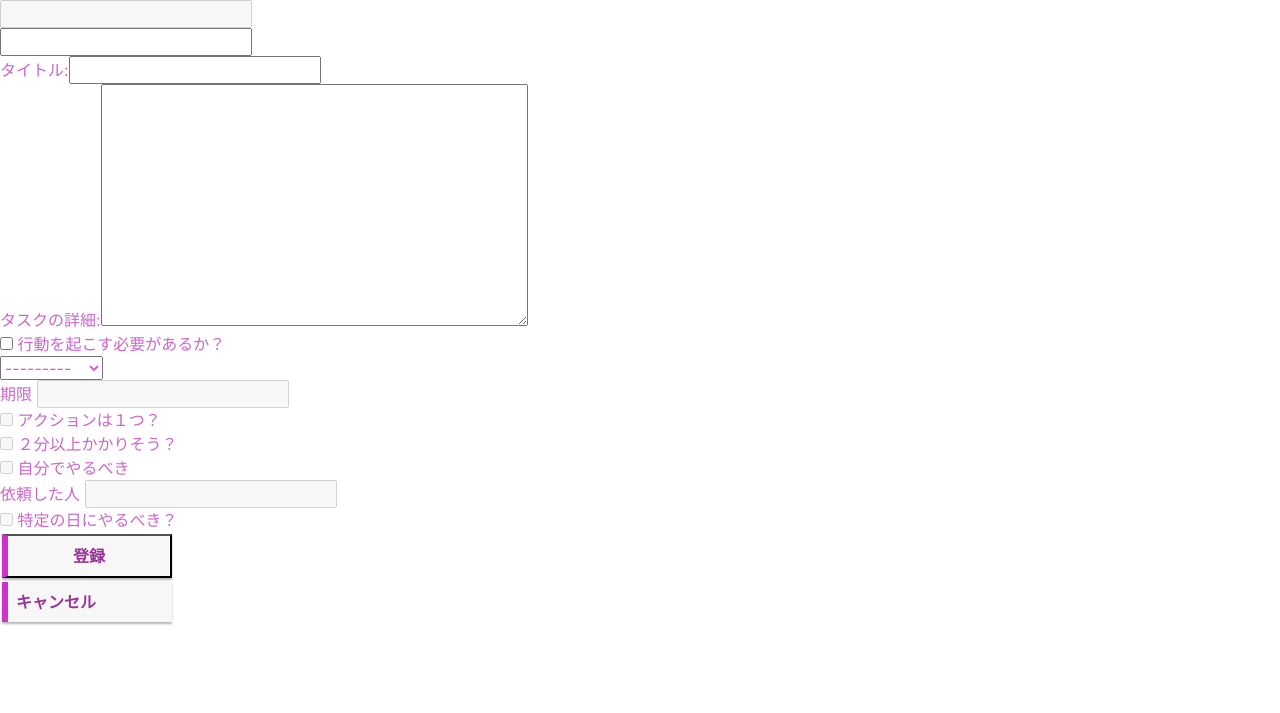
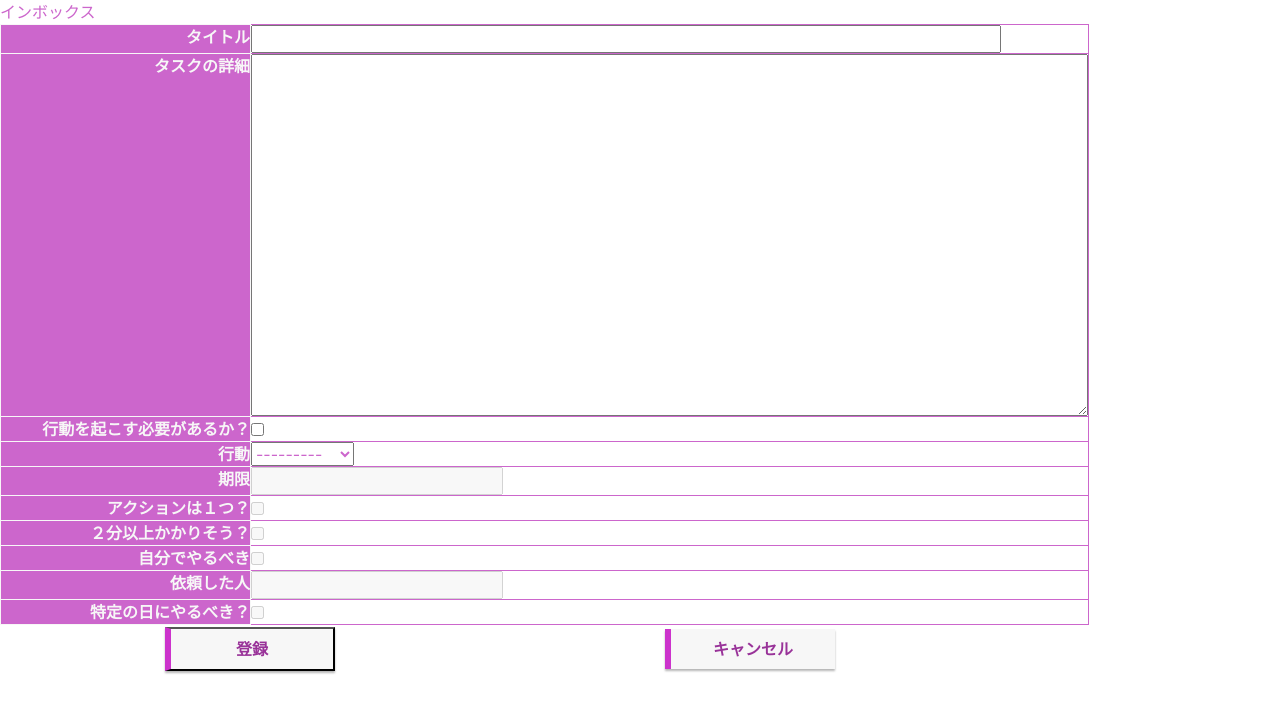
Before and after one commit to Ryuk-Togo/amenotorifune, a Django app: page /susanowo/inbox/ in a window 1280 px wide. Shown: the top 713 px of the page. Run offline with Django 3.2, Linux system fonts and the light colour scheme; some libraries are stand-ins or nearby versions.

Commit message:
インボックスの見た目を修正

```diff
--- a/susanowo/forms/inboxModelForm.py
+++ b/susanowo/forms/inboxModelForm.py
@@ -24,6 +24,6 @@ class InboxModelForm(forms.ModelForm):
     class Meta:
         model = TTodo
         fields = '__all__'
-        # widgets = {
-        #     'delivery_date': forms.SelectDateWidget
-        # }
+        widgets = {
+            'discription': forms.Textarea(attrs={'rows':15, 'cols':80}),
+        }
--- a/susanowo/static/css/susanowo.css
+++ b/susanowo/static/css/susanowo.css
@@ -101,6 +101,7 @@ table.list_class {
 	border:0px solid #CC66CC;
 	border-collapse:collapse;
 	table-layout:fixed;
+	text-align: center;
 }
 
 table.list_class td{
@@ -113,6 +114,19 @@ table.list_class th{
 	background-color:#CC66CC;
 	color:#f7f7f7;
 }
+
+table.simple_class td{
+	border:1px solid #CC66CC;
+}
+
+table.simple_class th{
+	border:1px solid #f7f7f7;
+	vertical-align:top;
+	text-align:right;
+	background-color:#CC66CC;
+	color:#f7f7f7;
+}
+
 /*table.list_class tr:nth-child(odd)  td{
 	background-color:#f7f7f7;
 }
--- /dev/null
+++ b/susanowo/static/css/susanowo/inbox.css
@@ -0,0 +1,3 @@
+#id_title {
+    width: 750px;
+}
--- a/templates/susanowo/inbox.html
+++ b/templates/susanowo/inbox.html
@@ -6,23 +6,34 @@
 
 {% block body %}
 <script src="{% static 'js/susanowo/inbox.js' %}" ></script>
+<link rel="stylesheet" href="{% static 'css/susanowo/inbox.css' %}" >
+
+<div id="header">
+    インボックス
+</div>
 
 <form method="post" action="{% url 'susanowo:inboxupd' %}">
     {% csrf_token %}
-    <ul class="menu_list">
-        <li>{{form.user_id}}</li>
-        <li>{{form.category}}</li>
-
-        <li>{{form.title.label}}:{{form.title}}</li>
-
-        <li>{{form.discription.label}}:{{form.discription}}</li>
-
-        <li>{{form.should_action}}
-        {{form.should_action.label}}</li>
-        <li>{{form.action_selection}}</li>
-
-        <li>{{form.delivery_date.label}}
-        {{form.delivery_date}}</li>
+    <table class="simple_class">
+        <tr>
+            <th style="width:250px">{{form.title.label}}</th>
+            <td style="width:750px">{{form.title}}</td>
+        </tr>
+        <tr>
+            <th>{{form.discription.label}}</th>
+            <td>{{form.discription}}</li>
+        </tr>
+        <tr>
+            <th>{{form.should_action.label}}</th>
+            <td>{{form.should_action}}</td>
+        </tr>
+        <tr>
+            <th>{{form.action_selection.label}}</th>
+            <td>{{form.action_selection}}</td>
+        </tr>
+        <tr>
+            <th>{{form.delivery_date.label}}</th>
+            <td>{{form.delivery_date}}</td>
             <script>
                 $(function () {
                     // 日付は、年-月-日 の形式でお願いする。
@@ -33,29 +44,35 @@
                     });
                 });
             </script>
+        </tr>
+        <tr>
+            <th>{{form.single_action.label}}</th>
+            <td>{{form.single_action}}</td>
+        </tr>
+        <tr>
+            <th>{{form.can_do_tow_minite.label}}</th>
+            <td>{{form.can_do_tow_minite}}</td>
+        </tr>
+        <tr>
+            <th>{{form.should_myself.label}}</th>
+            <td>{{form.should_myself}}</td>
+        </tr>
+        <tr>
+            <th>{{form.request_pertner.label}}</th>
+            <td>{{form.request_pertner}}</td>
+        </tr>
+        <tr>
+            <th>{{form.should_do_oneday.label}}</th>
+            <td>{{form.should_do_oneday}}</yd>
+        </tr>
+    </table>
 
-        <li>{{form.single_action}}
-        {{form.single_action.label}}</li>
-
-        <li>{{form.can_do_tow_minite}}
-        {{form.can_do_tow_minite.label}}</li>
-
-        <li>{{form.should_myself}}
-            {{form.should_myself.label}}</li>
-
-        <li>{{form.request_pertner.label}}
-        {{form.request_pertner}}</li>
-
-        <li>{{form.should_do_oneday}}
-        {{form.should_do_oneday.label}}</li>
-    </ul>
-
-    <div id="controller">
-        <ul class="">
-            <li><input type="submit" value="登録" class="square_btn" /></li>
-            <li><a href="/susanowo/index" class="square_btn">キャンセル</a></li>
-        </ul>
-    </div>
+    <table id="controller">
+        <tr>
+            <td style="width:500px;text-align:center;"><input type="submit" value="登録" class="square_btn" /></td>
+            <td style="width:500px;text-align:center;"><a href="/susanowo/index" class="square_btn">キャンセル</a></td>
+        </tr>
+    </table>
 
 </form>
 {% endblock %}
```
Lines whose indentation alone changed are shown as unchanged.
